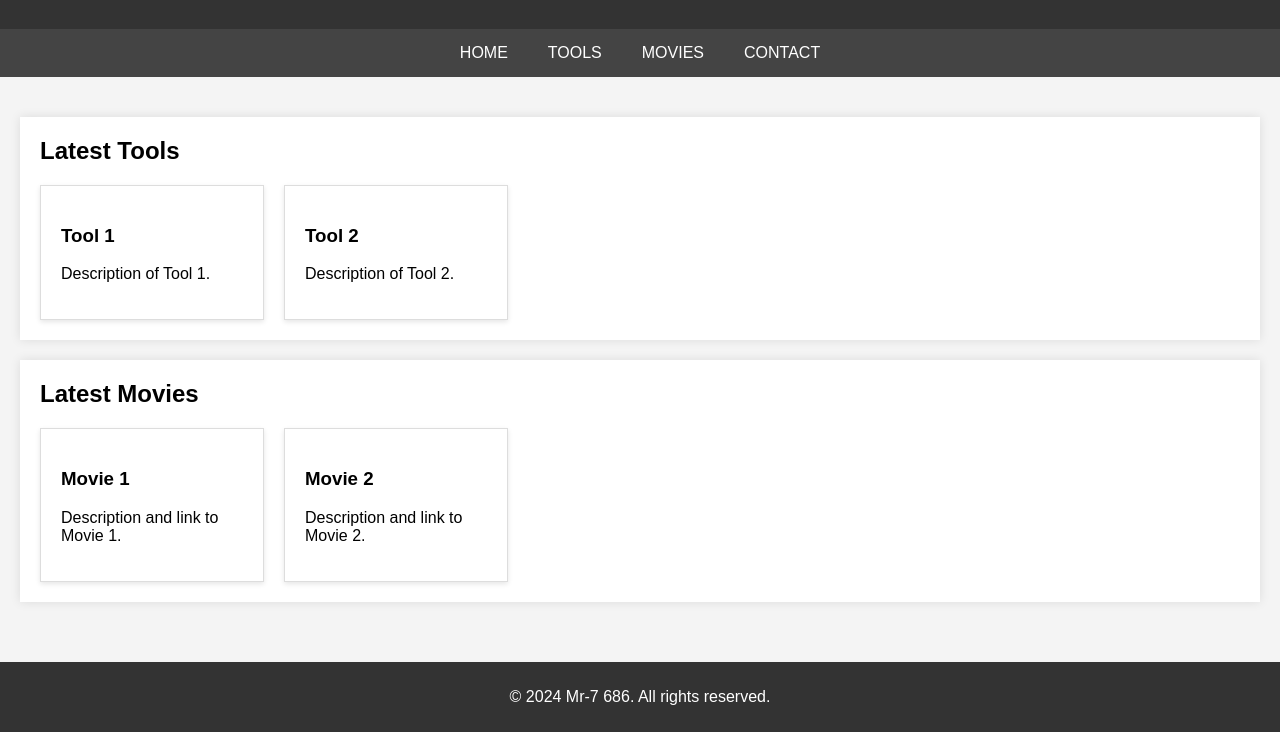
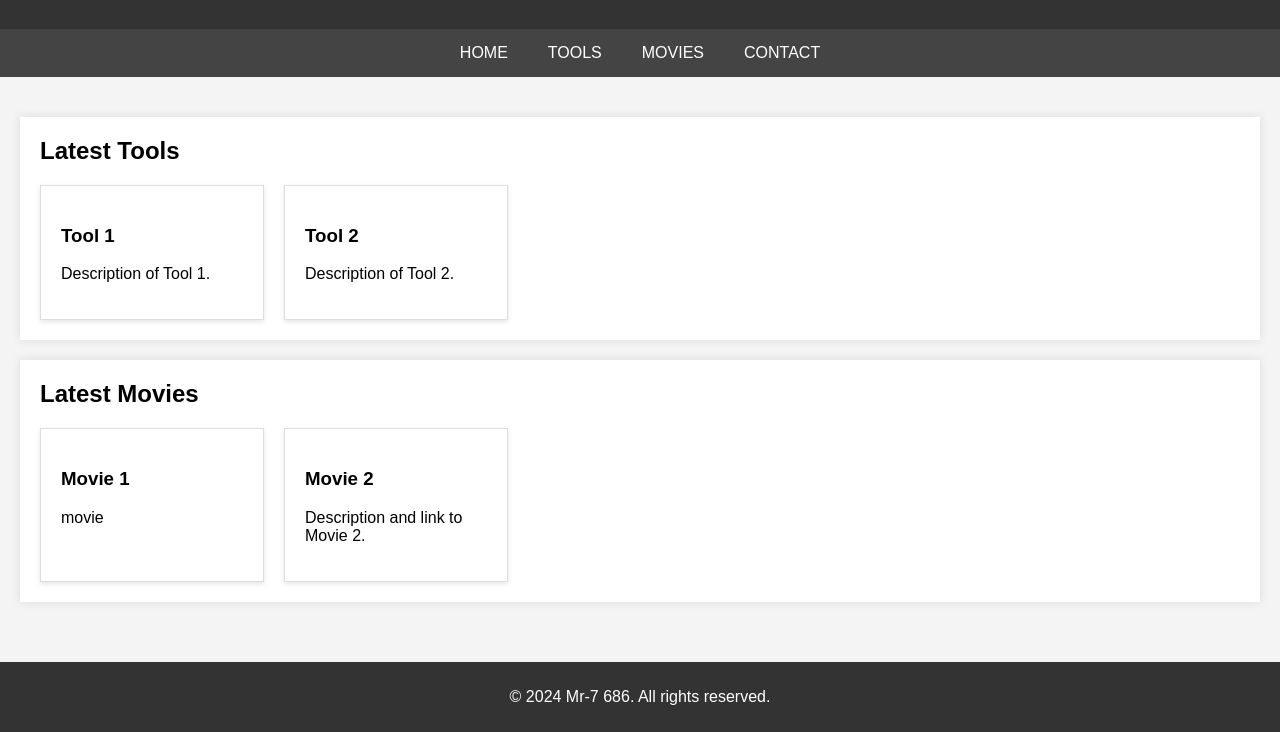
Before and after one commit to mahesh686/olt, a plain HTML site: page index.html in a window 1280 px wide. Shown: the part 113-845 px from the top of the page. Drawn offline with Linux system fonts and the light colour scheme.

Commit message:
Update index.html

```diff
--- a/index.html
+++ b/index.html
@@ -105,7 +105,7 @@
             <div class="grid">
                 <div class="card">
                     <h3>Movie 1</h3>
-                    <p>Description and link to Movie 1.</p>
+                    <p>movie</p>
                 </div>
                 <div class="card">
                     <h3>Movie 2</h3>
```
